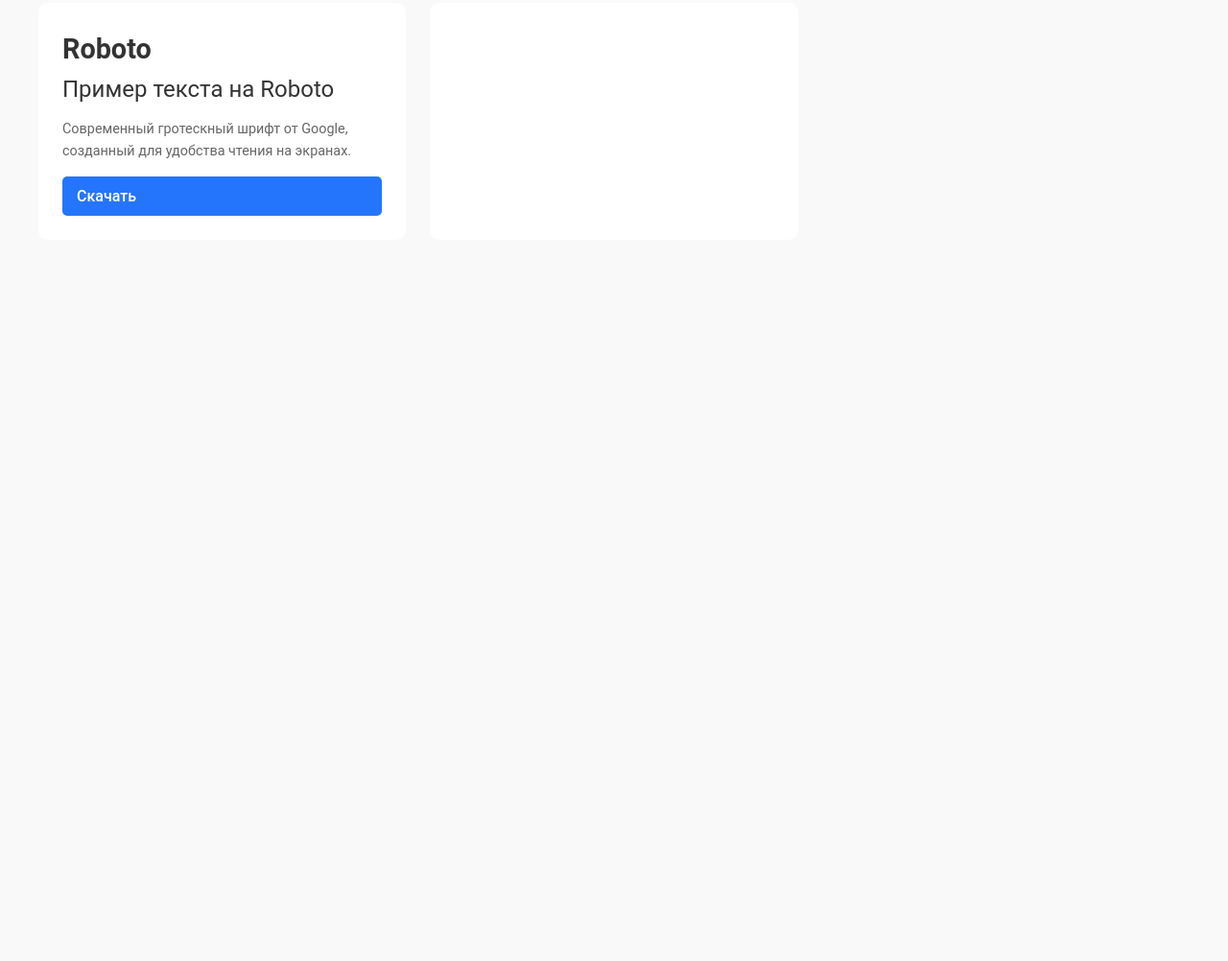
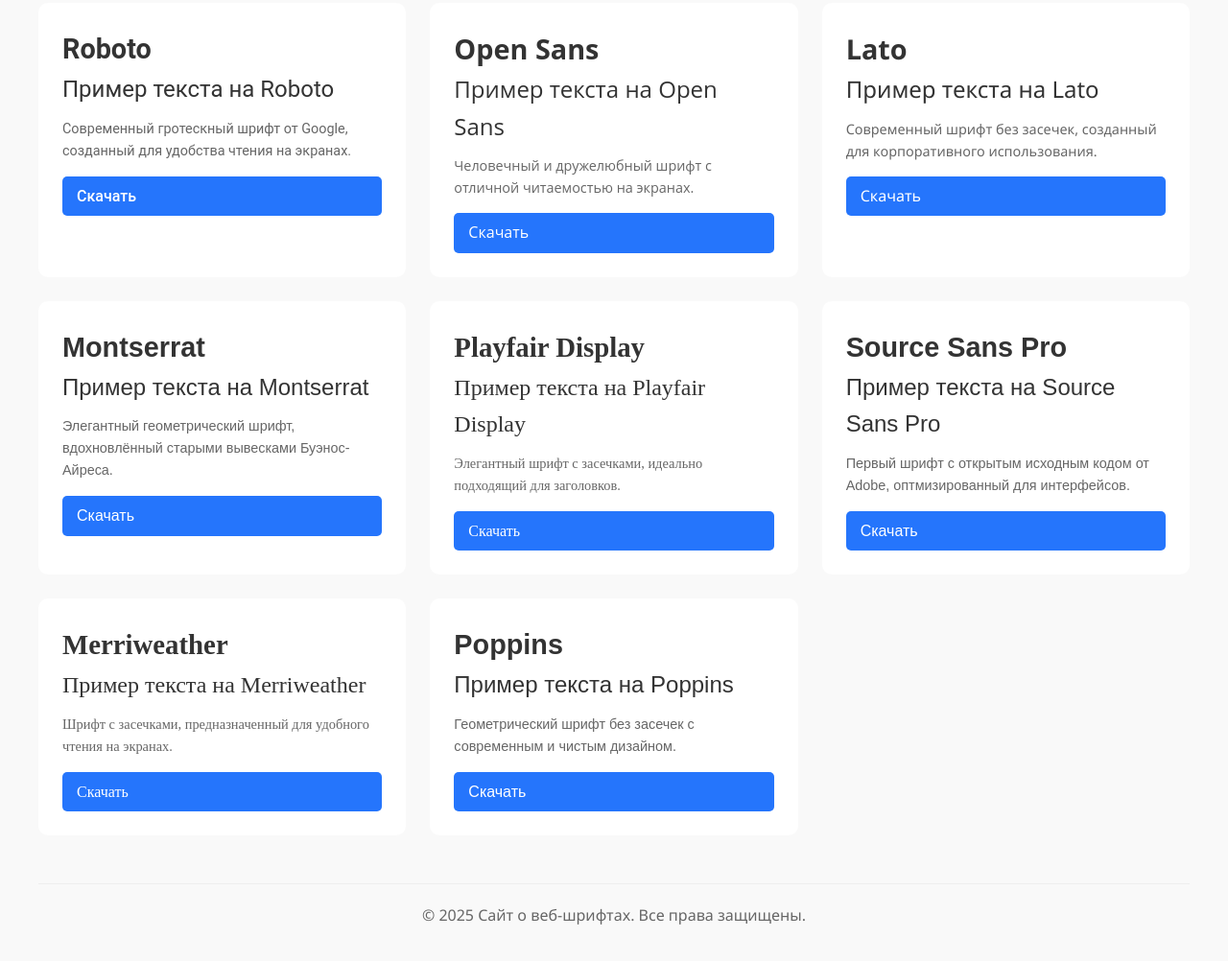
Before and after one commit to Tima211/Fonts, a plain HTML site: page index.html in a window 1280 px wide. Shown: the part 346-1348 px from the top of the page at 96% size. Before the commit the page ends 800 px from the top, so only its background shows below. Drawn offline with Linux system fonts and the light colour scheme.

Commit message:
index.html

```diff
--- a/index.html
+++ b/index.html
@@ -151,5 +151,67 @@
             <a href="https://fonts.google.com/specimen/Roboto" class="font-link" target="_blank">Скачать</a>
           </div>
         </div>
-        <div class="font-card"
+        <div class="font-card">
+          <div class="font-preview" style="font-family: 'Open Sans', sans-serif;">
+            <h2 class="font-name">Open Sans</h2>
+            <p class="font-sample">Пример текста на Open Sans</p>
+            <p class="font-description">Человечный и дружелюбный шрифт с отличной читаемостью на экранах.</p>
+            <a href="https://fonts.google.com/specimen/Open+Sans" class="font-link" target="_blank">Скачать</a>
+          </div>
+        </div>
+        <div class="font-card">
+          <div class="font-preview" sryle="font-family: 'Lato', sans-serif;">
+            <h2 class="font-name">Lato</h2>
+            <p class="font-sample">Пример текста на Lato</p>
+            <p class="font-description">Современный шрифт без засечек, созданный для корпоративного использования.</p>
+            <a href="https://fonts.google.com/specimen/Lato" class="font-link" target="_blank">Скачать</a>
+          </div>
+        </div>
+        <div class="font-card">
+          <div class="font-preview" style="font-family: 'Montserrat', sans-serif;">
+            <h2 class="font-name">Montserrat</h2>
+            <p class="font-sample">Пример текста на Montserrat</p>
+            <p class="font-description">Элегантный геометрический шрифт, вдохновлённый старыми вывесками Буэнос-Айреса.</p>
+            <a href="https://fonts.google.com/specimen/Montserrat" class="font-link" target="_blank">Скачать</a>
+          </div>
+        </div>
+        <div class="font-card">
+          <div class="font-preview" style="font-family: 'Playfair Display', serif;">
+            <h2 class="font-name">Playfair Display</h2>
+            <p class="font-sample">Пример текста на Playfair Display</p>
+            <p class="font-description">Элегантный шрифт с засечками, идеально подходящий для заголовков.</p>
+            <a href="https://fonts.google.com/specimen/Playfair+Display" class="font-link" target="_blank">Скачать</a>
+          </div>
+        </div>
+        <div class="font-card">
+          <div class="font-preview" style="font-family: 'Source Sans Pro', sans-serif;">
+            <h2 class="font-name">Source Sans Pro</h2>
+            <p class="font-sample">Пример текста на Source Sans Pro</p>
+            <p class="font-description">Первый шрифт с открытым исходным кодом от Adobe, оптмизированный для интерфейсов.</p>
+            <a href="https://fonts.google.com/specimen/Source+Sans+Pro" class="font-link" target="_blank">Скачать</a>
+          </div>
+        </div>
+        <div class="font-card">
+          <div class="font-preview" style="font-family: 'Merriweather', serif;">
+            <h2 class="font-name">Merriweather</h2>
+            <p class="font-sample">Пример текста на Merriweather</p>
+            <p class="font-description">Шрифт с засечками, предназначенный для удобного чтения на экранах.</p>
+            <a href="https://fonts.google.com/specimen/Merriweather" class="font-link" target="_blank">Скачать</a>
+          </div>
+        </div>
+        <div class="font-card">
+          <div class="font-preview" style="font-family: 'Poppins', sans-serif;">
+            <h2 class="font-name">Poppins</h2>
+            <p class="font-sample">Пример текста на Poppins</p>
+            <p class="font-description">Геометрический шрифт без засечек с современным и чистым дизайном.</p>
+            <a href="https://fonts.google.com/specimen/Poppins" class="font-link" target="_blank">Скачать</a>
+          </div>
+        </div>
+      </div>
+
+      <footer>
+        <p>© 2025 Сайт о веб-шрифтах. Все права защищены.</p>
+      </footer>
+    </div>
   </body>
+</html>
```
